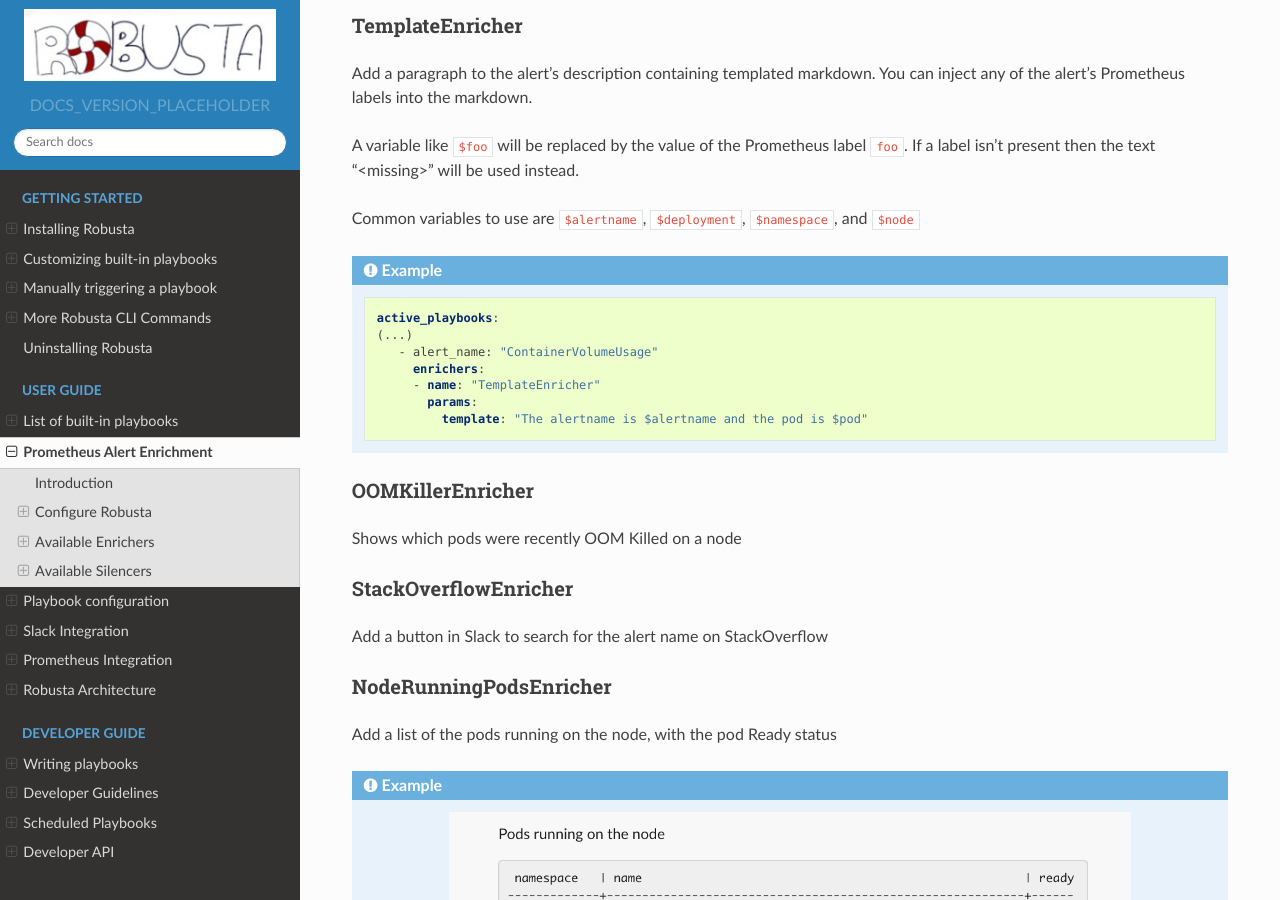
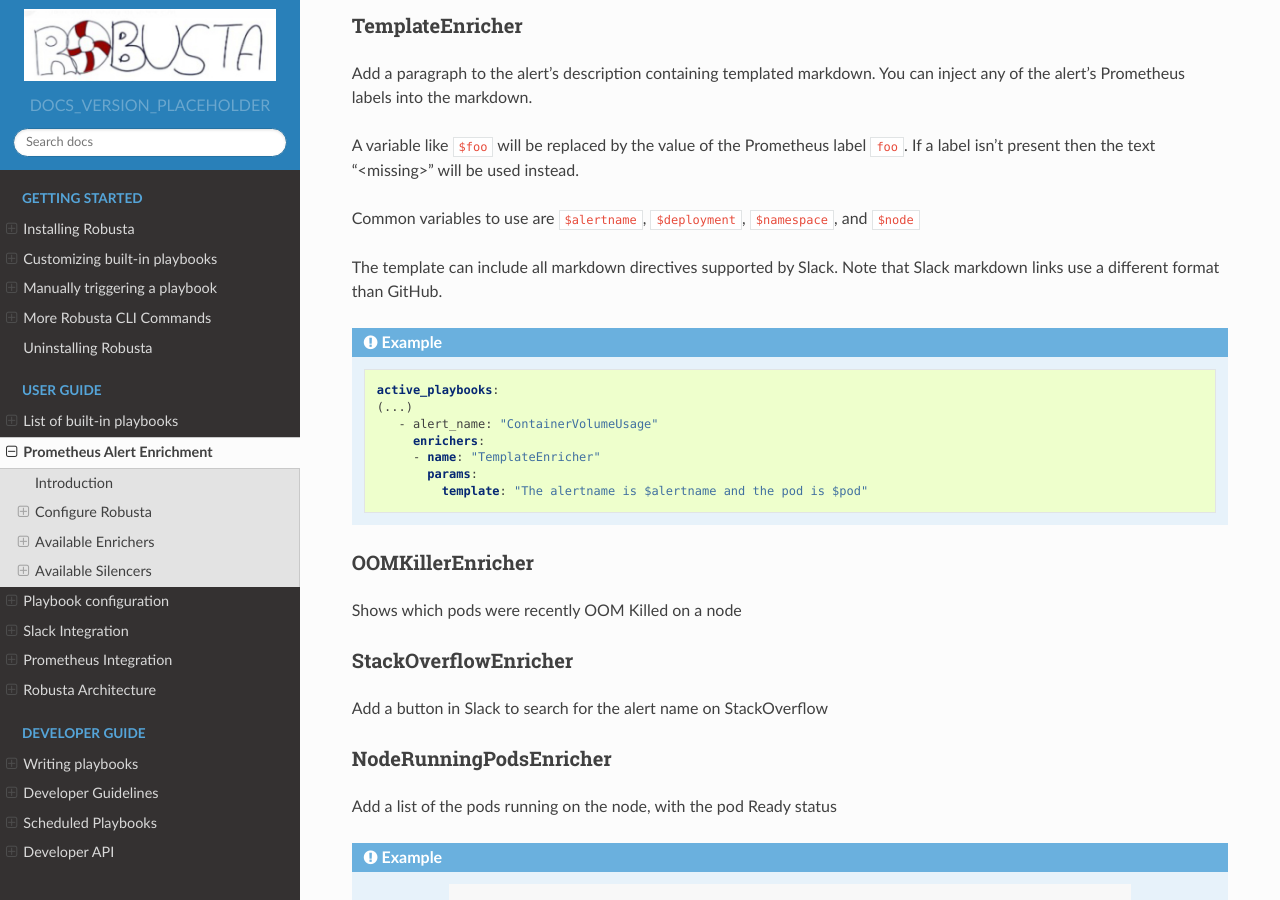
Before and after one commit to robusta-dev/robusta, a Sphinx documentation site: the page built from docs/user-guide/alerts.rst, in a window 1280 px wide and 900 px high, scrolled down 3795 px. Built offline with Sphinx 7.4.7 and the Read the Docs theme 2.0.0, drawn with Linux system fonts in a browser that asks for light colours.

Commit message:
add comment on slack markdown links

```diff
--- a/docs/user-guide/alerts.rst
+++ b/docs/user-guide/alerts.rst
@@ -163,6 +163,8 @@
 
 Common variables to use are ``$alertname``, ``$deployment``, ``$namespace``, and ``$node``
 
+The template can include all markdown directives supported by Slack. Note that Slack markdown links use a different format than GitHub.
+
 .. admonition:: Example
 
     .. code-block:: yaml
@@ -174,8 +176,6 @@
             - name: "TemplateEnricher"
               params:
                 template: "The alertname is $alertname and the pod is $pod"
-
-
 
 OOMKillerEnricher
 ^^^^^^^^^^^^^^^^^^^^^
```
